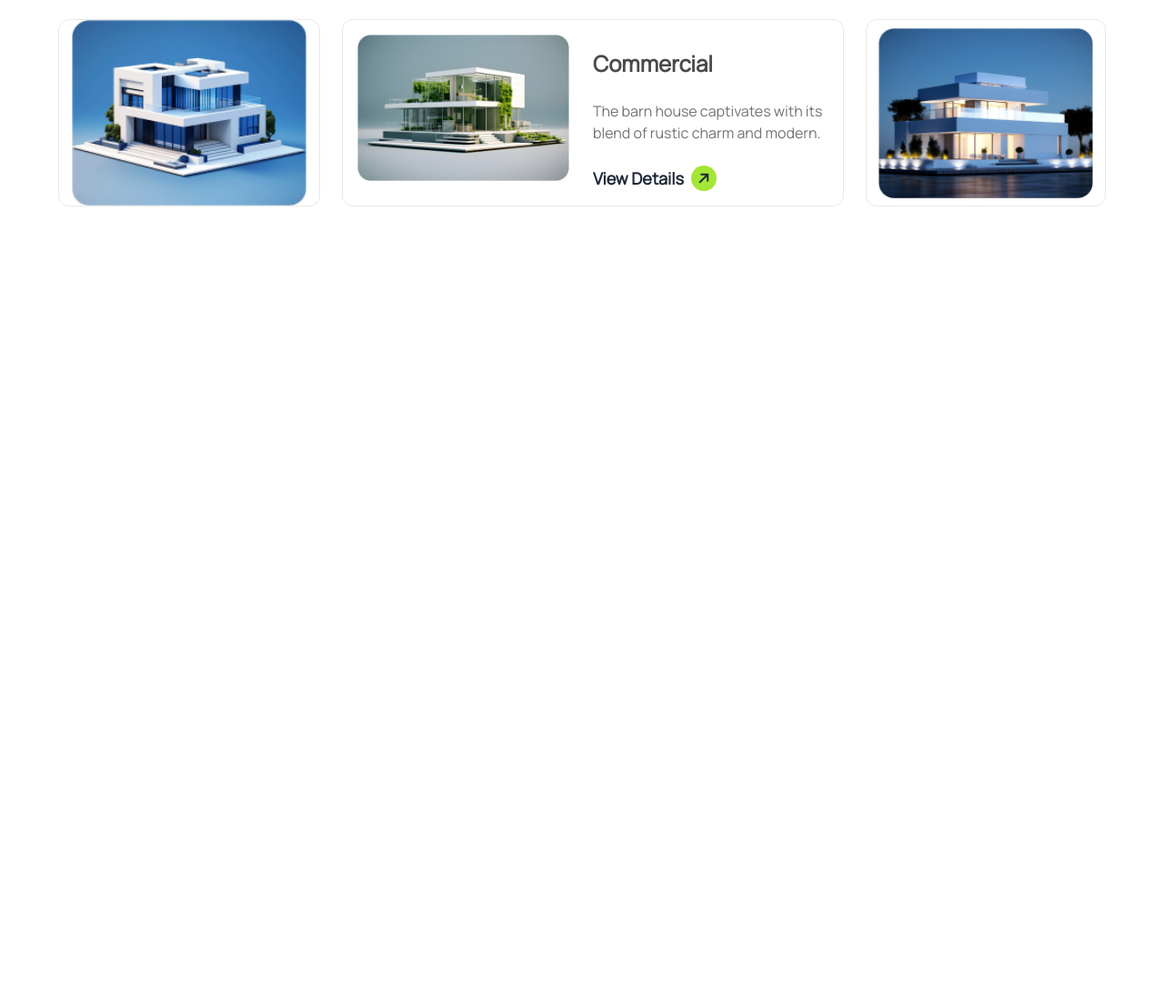
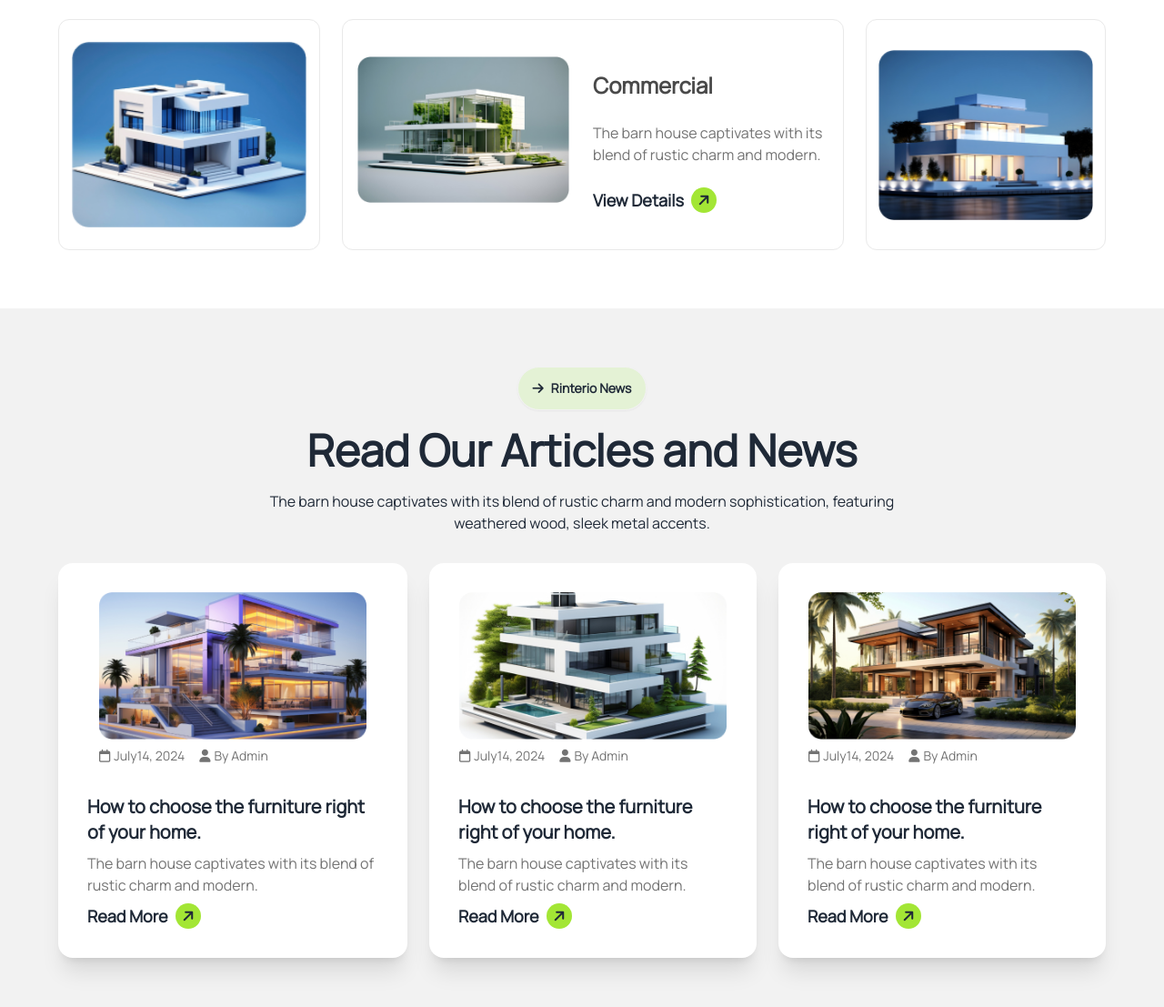
Before and after one commit to rrishiddh/Rinterio-Architecture, a plain HTML site: page index.html in a window 1280 px wide. Shown: the part 2783-3890 px from the top of the page at 91% size. Before the commit the page ends 3074 px from the top, so only its background shows below. Drawn offline with nearby package versions, Linux system fonts and the light colour scheme.

Commit message:
read our articles and news- section added

```diff
--- a/index.html
+++ b/index.html
@@ -200,7 +200,7 @@
 </section>
 
 <!-- Our Latest Portfolio -->
-<section class="max-w-screen-2xl mx-auto bg-white py-8 md:py-16 ">
+<section class="max-w-screen-2xl mx-auto bg-base-200 md:bg-white py-8 md:py-16 ">
   <div class=" w-[90%] mx-auto  ">
     <div class="space-y-5 text-center">
       <button class="btn bg-[#ABEF5F33] rounded-full "><i class="fa-solid fa-arrow-right "></i>Explore our Latest works</button>
@@ -226,7 +226,7 @@
                 <div class="w-7 h-7 bg-lime-400 rounded-full"></div>
               </span>
               <i class="fa-solid fa-arrow-up rotate-45  relative -left-7"></i>
-            </button>
+              </button>
             </div>
           </div>
         </div>
@@ -238,7 +238,7 @@
 
       <!-- row 2 -card1  -->
       <div class="md:grid grid-cols-1 md:grid-cols-4 md:space-x-6 max-md:flex max-md:flex-col-reverse max-md:gap-7">
-        <div class="items-center grid  border border-[#E9E9E9] border-solid rounded-xl max-md:py-6">
+        <div class="items-center grid  border border-[#E9E9E9] border-solid rounded-xl py-6">
           <img class="w-[90%]  mx-auto" src="image/img3.png" alt="">
         </div>
         <!--  row2-card2 -->
@@ -261,11 +261,102 @@
           </div>
         </div>
         <!-- row2-card3 -->
-        <div class="items-center grid  border border-[#E9E9E9] border-solid rounded-xl max-md:py-6">
+        <div class="items-center grid  border border-[#E9E9E9] border-solid rounded-xl py-6">
           <img class="w-[90%]  mx-auto" src="image/img5.png" alt="">
         </div>
       </div>
     </div>
 </section>
+
+<!-- Read Our Articles and News -->
+<section class="max-w-screen-2xl mx-auto bg-base-200 py-8 md:py-16 ">
+  <div class=" w-[90%] mx-auto  ">
+    <div class="space-y-5 text-center">
+      <button class="btn bg-[#ABEF5F33] rounded-full "><i class="fa-solid fa-arrow-right "></i>Rinterio News</button>
+      <h1 class="text-4xl md:text-5xl font-bold ">Read Our Articles and News</h1>
+      <p class=" md:w-[60%] mx-auto pb-8">The barn house captivates with its blend of rustic charm and modern sophistication, featuring weathered wood, sleek metal accents.</p>
+    </div>
+
+    <div class=" max-sm:space-y-6 md:grid md:grid-cols-3 md:space-x-6 ">
+      <!-- card1  -->
+      <div class="card bg-white shadow-xl">
+        <div class="mx-auto mt-8">
+          <div class="w-[90%] mx-auto">
+            <img src="image/article1.png" alt="article1" />
+          </div>
+          <div class="flex space-x-4 text-sm font-medium ml-4 mt-2 text-[#737373]">
+            <p><i class="fa-regular fa-calendar mr-1"></i>July14, 2024</p>
+            <p><i class="fa-solid fa-user mr-1"></i>By Admin</p>
+          </div>
+
+        </div>
+        <div class="card-body">
+          <h2 class="card-title">How to choose the furniture right  of your home.</h2>
+          <p class="text-[#737373]">The barn house captivates with its blend of rustic charm and modern.</p>
+          <button class="inline-flex items-center  font-semibold rounded-full  space-x-2">
+            <h1 class="font-bold md:text-lg">Read More</h1>
+            <span class="flex items-center ">
+              <div class="w-7 h-7 bg-lime-400 rounded-full"></div>
+            </span>
+            <i class="fa-solid fa-arrow-up rotate-45  relative -left-7"></i>
+            </button>
+        </div>
+      </div>
+
+      <!-- card 2  -->
+      <div class="card bg-white shadow-xl">
+        <div class="mx-auto mt-8">
+          <div class="w-[90%] mx-auto">
+            <img src="image/article2.png" alt="article2" />
+          </div>
+
+          <div class="flex space-x-4 text-sm font-medium ml-4 mt-2 text-[#737373]">
+            <p><i class="fa-regular fa-calendar mr-1"></i>July14, 2024</p>
+            <p><i class="fa-solid fa-user mr-1"></i>By Admin</p>
+          </div>
+        </div>
+        <div class="card-body">
+          <h2 class="card-title">How to choose the furniture right  of your home.</h2>
+          <p class="text-[#737373]">The barn house captivates with its blend of rustic charm and modern.</p>
+          <button class="inline-flex items-center  font-semibold rounded-full  space-x-2">
+            <h1 class="font-bold md:text-lg">Read More</h1>
+            <span class="flex items-center ">
+              <div class="w-7 h-7 bg-lime-400 rounded-full"></div>
+            </span>
+            <i class="fa-solid fa-arrow-up rotate-45  relative -left-7"></i>
+            </button>
+        </div>
+      </div>
+
+      <!-- card 2  -->
+      <div class="card bg-white shadow-xl">
+        <div class="mx-auto mt-8">
+          <div class="w-[90%] mx-auto">
+            <img src="image/article3.png" alt="article3"/>
+          </div>
+
+          <div class="flex space-x-4 text-sm font-medium ml-4 mt-2 text-[#737373]">
+            <p><i class="fa-regular fa-calendar mr-1"></i>July14, 2024</p>
+            <p><i class="fa-solid fa-user mr-1"></i>By Admin</p>
+          </div>
+        </div>
+        <div class="card-body">
+          <h2 class="card-title">How to choose the furniture right  of your home.</h2>
+          <p class="text-[#737373]">The barn house captivates with its blend of rustic charm and modern.</p>
+          <button class="inline-flex items-center  font-semibold rounded-full  space-x-2">
+            <h1 class="font-bold md:text-lg">Read More</h1>
+            <span class="flex items-center ">
+              <div class="w-7 h-7 bg-lime-400 rounded-full"></div>
+            </span>
+            <i class="fa-solid fa-arrow-up rotate-45  relative -left-7"></i>
+            </button>
+        </div>
+      </div>
+
+     </div>
+
+  </div>
+</section>
+
 </body>
 </html>
```
